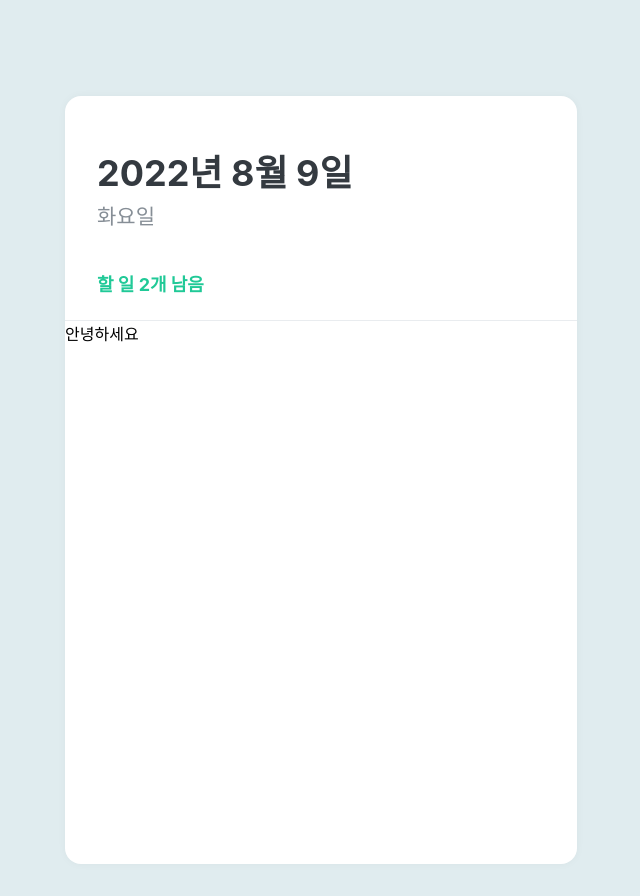
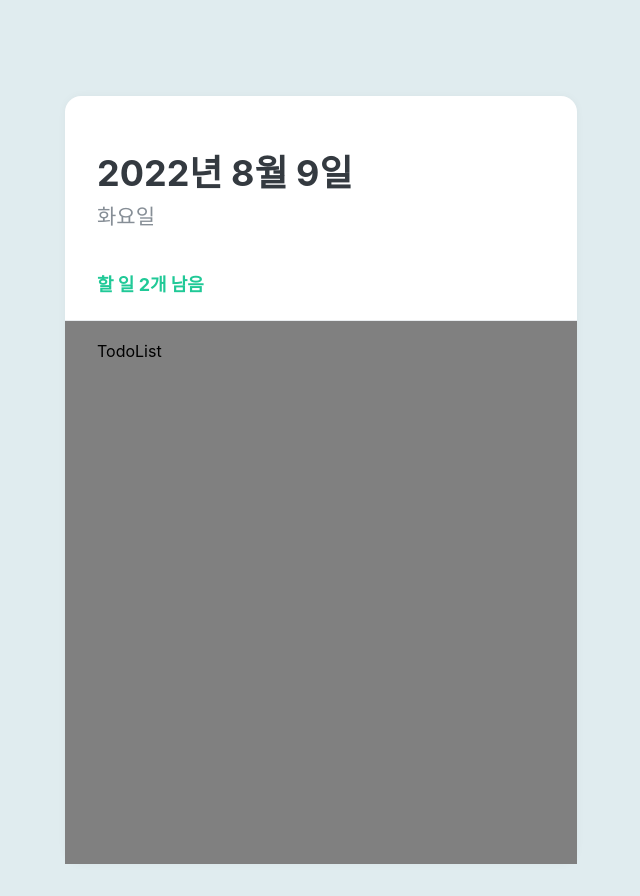
Before and after one commit to purple402/myTodo-ts, a React (Create React App) app: page / in a window 1280 px wide. Shown: the whole page, without its empty margins (319-959 px from the left). Built offline with nearby package versions, Linux system fonts and the light colour scheme.

Commit message:
Create TodoList component

```diff
--- a/src/App.tsx
+++ b/src/App.tsx
@@ -1,6 +1,6 @@
 import React from 'react';
 import { createGlobalStyle } from 'styled-components';
-import { TodoTemplate, TodoHead } from './components';
+import { TodoTemplate, TodoHead, TodoList } from './components';
 
 const GlobalStyle = createGlobalStyle`
 body {
@@ -13,7 +13,7 @@
       <GlobalStyle />
       <TodoTemplate>
         <TodoHead />
-        <div>안녕하세요</div>
+        <TodoList />
       </TodoTemplate>
     </>
   );
--- /dev/null
+++ b/src/components/TodoList.tsx
@@ -0,0 +1,16 @@
+import React from 'react';
+import styled from 'styled-components';
+
+const TodoListBlock = styled.div`
+  flex: 1;
+  padding: 20px 32px;
+  padding-bottom: 48px;
+  overflow-y: auto;
+  background: gray;
+`;
+
+function TodoList() {
+  return <TodoListBlock>TodoList</TodoListBlock>;
+}
+
+export default TodoList;
--- a/src/components/index.tsx
+++ b/src/components/index.tsx
@@ -1,4 +1,5 @@
 import TodoTemplate from './TodoTemplate';
 import TodoHead from './TodoHead';
+import TodoList from './TodoList';
 
-export { TodoTemplate, TodoHead };
+export { TodoTemplate, TodoHead, TodoList };
```
